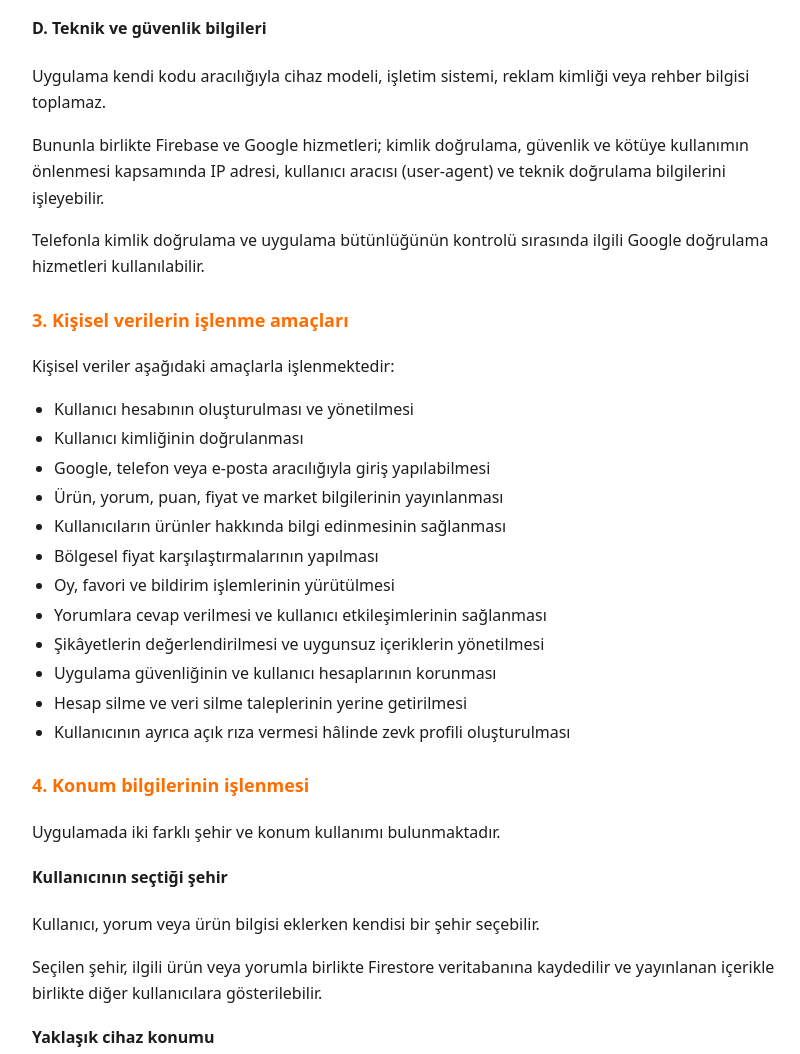
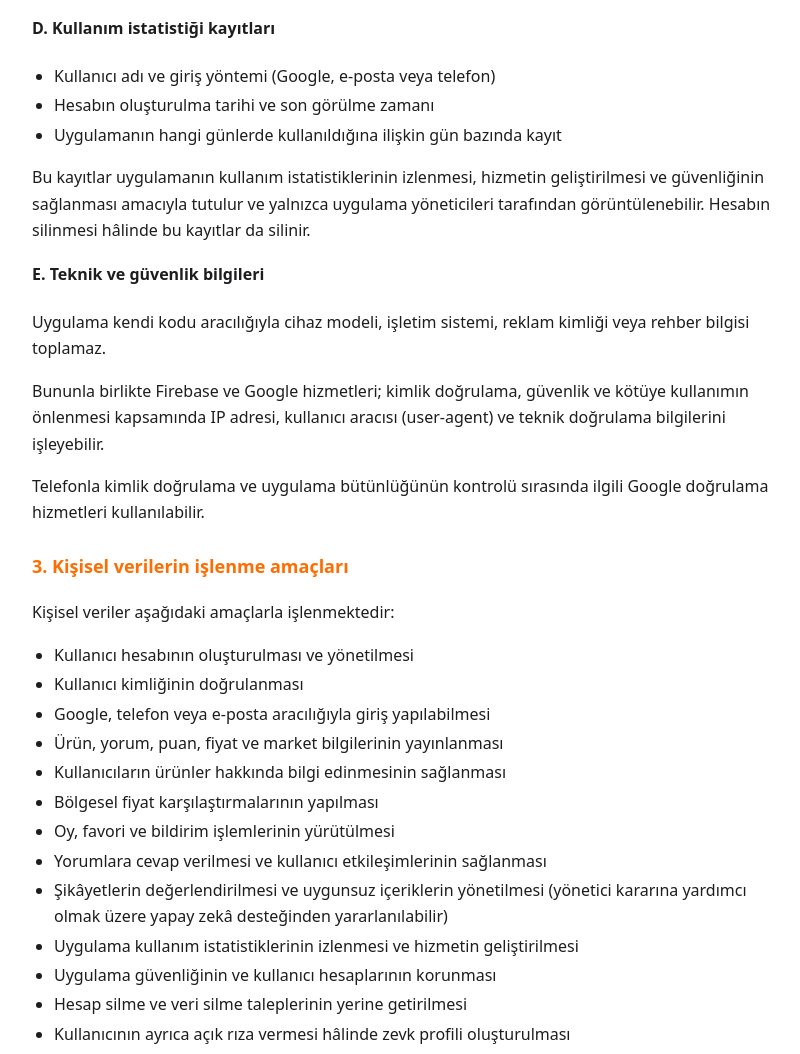
Before and after one commit to mete-commits/tadinasil, a plain HTML site: page index.html in a window 1280 px wide. Shown: the part 1523-2577 px from the top of the page, without its empty margins (228-1028 px from the left). Drawn offline with Linux system fonts and the light colour scheme.

Commit message:
Add files via upload

```diff
--- a/index.html
+++ b/index.html
@@ -61,7 +61,14 @@ a{color:var(--acc)}
 <li>Engelleme işlemleri</li>
 </ul>
 <p>Profil fotoğrafı diğer kullanıcılara açık olarak gösterilmez. Kullanıcı adı, yorum ve ürün katkılarıyla birlikte diğer kullanıcılara gösterilebilir.</p>
-<h4>D. Teknik ve güvenlik bilgileri</h4>
+<h4>D. Kullanım istatistiği kayıtları</h4>
+<ul>
+<li>Kullanıcı adı ve giriş yöntemi (Google, e-posta veya telefon)</li>
+<li>Hesabın oluşturulma tarihi ve son görülme zamanı</li>
+<li>Uygulamanın hangi günlerde kullanıldığına ilişkin gün bazında kayıt</li>
+</ul>
+<p>Bu kayıtlar uygulamanın kullanım istatistiklerinin izlenmesi, hizmetin geliştirilmesi ve güvenliğinin sağlanması amacıyla tutulur ve yalnızca uygulama yöneticileri tarafından görüntülenebilir. Hesabın silinmesi hâlinde bu kayıtlar da silinir.</p>
+<h4>E. Teknik ve güvenlik bilgileri</h4>
 <p>Uygulama kendi kodu aracılığıyla cihaz modeli, işletim sistemi, reklam kimliği veya rehber bilgisi toplamaz.</p>
 <p>Bununla birlikte Firebase ve Google hizmetleri; kimlik doğrulama, güvenlik ve kötüye kullanımın önlenmesi kapsamında IP adresi, kullanıcı aracısı (user-agent) ve teknik doğrulama bilgilerini işleyebilir.</p>
 <p>Telefonla kimlik doğrulama ve uygulama bütünlüğünün kontrolü sırasında ilgili Google doğrulama hizmetleri kullanılabilir.</p>
@@ -76,7 +83,8 @@ a{color:var(--acc)}
 <li>Bölgesel fiyat karşılaştırmalarının yapılması</li>
 <li>Oy, favori ve bildirim işlemlerinin yürütülmesi</li>
 <li>Yorumlara cevap verilmesi ve kullanıcı etkileşimlerinin sağlanması</li>
-<li>Şikâyetlerin değerlendirilmesi ve uygunsuz içeriklerin yönetilmesi</li>
+<li>Şikâyetlerin değerlendirilmesi ve uygunsuz içeriklerin yönetilmesi (yönetici kararına yardımcı olmak üzere yapay zekâ desteğinden yararlanılabilir)</li>
+<li>Uygulama kullanım istatistiklerinin izlenmesi ve hizmetin geliştirilmesi</li>
 <li>Uygulama güvenliğinin ve kullanıcı hesaplarının korunması</li>
 <li>Hesap silme ve veri silme taleplerinin yerine getirilmesi</li>
 <li>Kullanıcının ayrıca açık rıza vermesi hâlinde zevk profili oluşturulması</li>
@@ -114,6 +122,8 @@ a{color:var(--acc)}
 </ul>
 <p><strong>Open Food Facts (barkod ile ürün arama):</strong></p>
 <p>Ürün eklerken barkod okutulduğunda veya barkod numarası yazıldığında, ürün adı ve markasının otomatik getirilebilmesi için okutulan barkod numarası, herkese açık bir ürün veri tabanı olan Open Food Facts'in sunucularına (world.openfoodfacts.org) gönderilir. İnternet bağlantısının doğası gereği bu istek sırasında cihazın IP adresi de söz konusu hizmet tarafından görülebilir. Kullanıcı adı, e-posta adresi, telefon numarası ve yorumlar gibi bilgiler bu hizmete gönderilmez. Barkodla arama özelliğini kullanmayan kullanıcılar için bu aktarım yapılmaz.</p>
+<p><strong>Yapay zekâ destekli şikâyet incelemesi (Anthropic):</strong></p>
+<p>Kullanıcılar tarafından şikâyet edilen yorumların incelenmesinde, uygulama yöneticileri karar vermelerine yardımcı olması için isteğe bağlı olarak Anthropic PBC'nin yapay zekâ hizmetinden yararlanabilir. Bu durumda şikâyet edilen yorumun metni, ürün adı, şikâyet nedeni ve ilgili kullanıcının toplam şikâyet ile yorum sayısı Anthropic'in (Amerika Birleşik Devletleri) sunucularına gönderilir. Kullanıcı adı, e-posta adresi, telefon numarası ve kullanıcı kimliği (UID) gönderilmez. Yapay zekâ yalnızca öneri üretir; yorumun kaldırılması veya hesabın askıya alınması gibi kararlar her zaman bir yönetici tarafından verilir, yalnızca otomatik işleme dayanmaz.</p>
 <p>Google'ın global altyapısı ve hizmet sağlayıcıları aracılığıyla bazı teknik veriler başka ülkelerde de işlenebilir.</p>
 <p>Kişisel veriler, uygulamanın çalıştırılması, kimlik doğrulama, veri saklama, güvenlik ve teknik hizmetlerin sağlanması amaçlarıyla Google ve ilgili hizmet sağlayıcılarına aktarılabilir.</p>
 <p>Kullanıcının uygulamada herkese açık olarak paylaşmayı seçtiği ürün, yorum, puan, fiyat, market, şehir ve kullanıcı adı bilgileri diğer uygulama kullanıcıları tarafından görüntülenebilir.</p>
@@ -141,6 +151,7 @@ a{color:var(--acc)}
 <li>Bildirimleri silinir.</li>
 <li>Profil fotoğrafı silinir.</li>
 <li>Zevk profili silinir.</li>
+<li>Kullanım istatistiği kayıtları (hesap özeti ve gün bazında kullanım kaydı) silinir.</li>
 </ul>
 <p>Kullanıcının oluşturduğu ürün kayıtları platformda kalabilir. Bu kayıtlarla ilişkili oluşturucu kullanıcı bilgisi anonimleştirilerek gösterilebilir.</p>
 <p>Başka kullanıcıların yorumlarına verilmiş cevaplar, platformun içerik bütünlüğünün korunması amacıyla tutulabilir. Bu cevaplarda kullanıcı kimliği kaldırılarak kullanıcı adı "Silinmiş kullanıcı" şeklinde gösterilebilir.</p>
```
